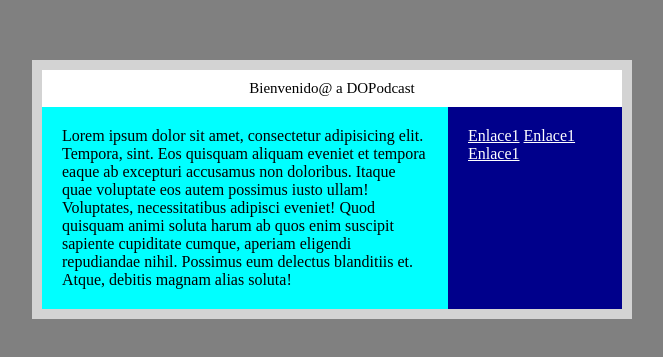
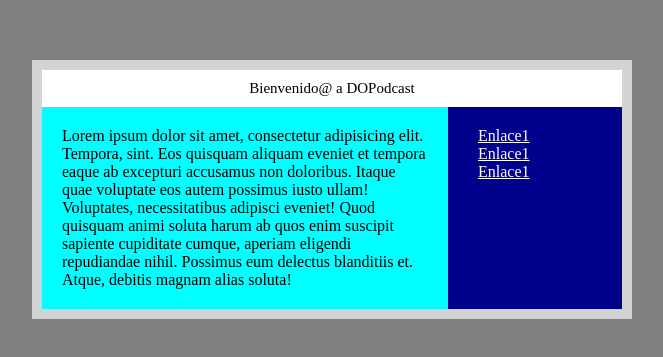
Before and after one commit to AngelCSR/maquetacion-ejerciciocss3.4, a plain HTML site: page index.html in a window 1280 px wide. Shown: the part 219-576 px from the top of the page, without its empty margins (308-971 px from the left). Drawn offline with Linux system fonts and the light colour scheme.

Commit message:
maqucssv2

```diff
--- a/estilos.css
+++ b/estilos.css
@@ -40,12 +40,13 @@ body {
     width: 30%;
   }
 
-  aside ul {
+
+
+  a{
+    color: white;
     list-style: none;
     margin: 10px;
     padding: 0;
     cursor: pointer;
+
   }
-  a{
-    color: white;
-  }
```
